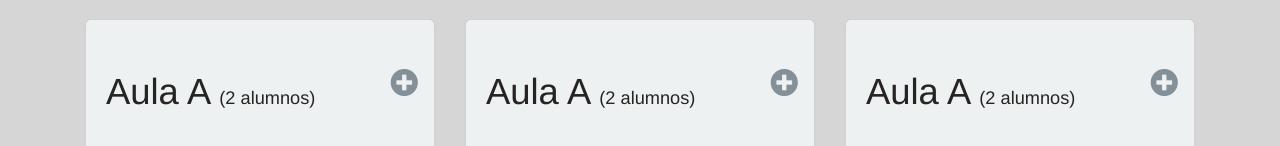
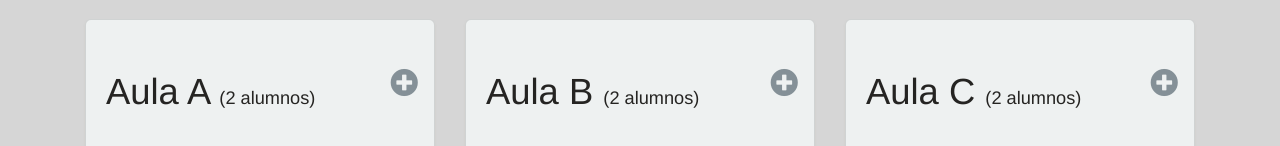
Before and after one commit to Formacion-Frameworks-JavaScript/notas-react, a React (Create React App) app: page / in a window 1280 px wide. Shown: the part 136-282 px from the top of the page. Built offline with nearby package versions, Linux system fonts and the light colour scheme.

Commit message:
Pasándole la letra al componente Aula

```diff
--- a/src/App.js
+++ b/src/App.js
@@ -7,6 +7,7 @@ const { Loading } = require("./componentes/Loading");
 function App() {
   const cargando = false;
   const muestraFormulario = false;
+  const letrasAulas = ["A", "B", "C"];
   return (
     <>
       <Navegacion />
@@ -17,9 +18,9 @@ function App() {
           </div>
         </div>
         <div className="row">
-          <Aula />
-          <Aula />
-          <Aula />
+          <Aula letra={letrasAulas[0]} />
+          <Aula letra={letrasAulas[1]} />
+          <Aula letra={letrasAulas[2]} />
         </div>
       </main>
       {
--- a/src/componentes/Aula.js
+++ b/src/componentes/Aula.js
@@ -3,7 +3,7 @@ export const Aula = props => {
         <div className="col">
             <div className="card">
                 <div className="header row">
-                    <h2 className="col-10">Aula A <span>(2 alumnos)</span></h2>
+                    <h2 className="col-10">Aula {props.letra} <span>(2 alumnos)</span></h2>
                     <div className="col-2 anyadir">
                         <a href="#">
                             <i className="fa fa-plus-circle"></i>
```
